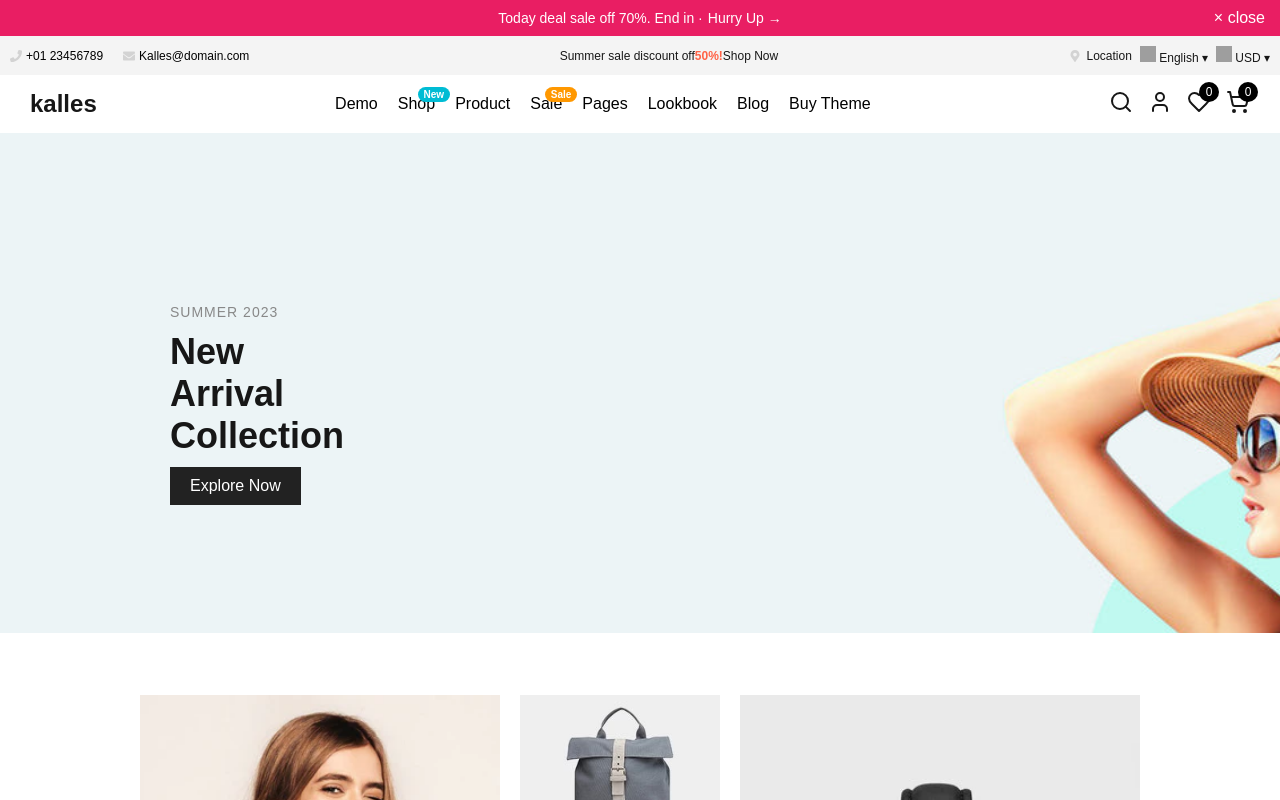
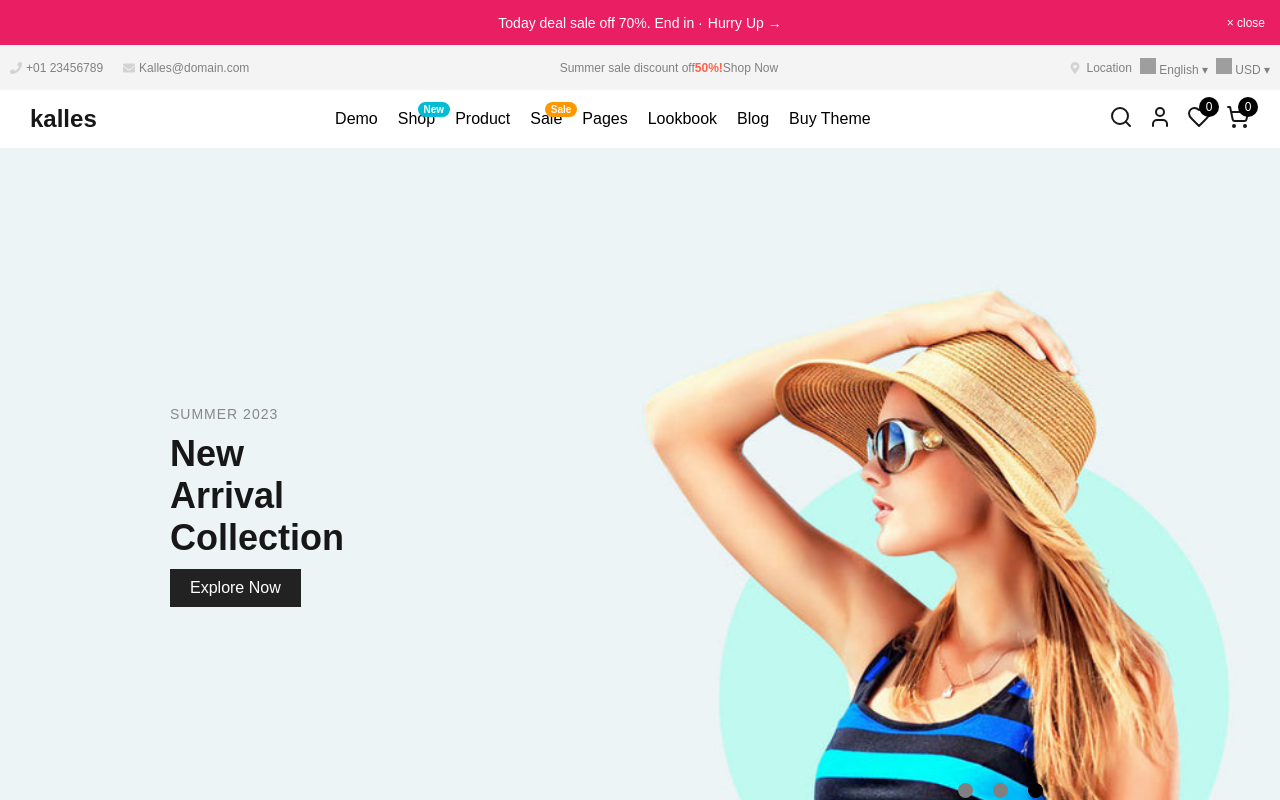
Before and after one commit to quintusintern/Shopify-web, a Next.js app: page / in a window 1280 px wide. Shown: the top 800 px of the page. Built offline with nearby package versions, Linux system fonts and the light colour scheme; grey boxes are pictures that could not be loaded.

Commit message:
Hero Section Fixed

```diff
--- a/src/components/Header/Header.module.css
+++ b/src/components/Header/Header.module.css
@@ -1,9 +1,11 @@
 
 .topBar {
+  height: 45px;
   display: flex;
   justify-content: space-between;
   padding: 10px;
   background-color: #f4f4f4;
+  color: gray;
   font-family: Arial, sans-serif;
   position: relative;
 }
@@ -24,7 +26,7 @@
 }
 
 .contact {
-  color: black;
+  color: gray;
   margin-right: 20px;
   font-size: 12px;
 }
@@ -41,7 +43,7 @@
 }
 
 .mail {
-  color: black;
+  color: gray;
   margin-right: 20px;
   font-size: 12px;
 }
--- a/src/components/Header/index.jsx
+++ b/src/components/Header/index.jsx
@@ -17,10 +17,10 @@ const currencies = [
 ];
 
 const languages = [
-  { code: "en", name: "English", flag: "/assets/Flags/us.svg" },
-  { code: "fr", name: "Français", flag: "/assets/Flags/fr.svg" },
-  { code: "de", name: "Deutsch", flag: "/assets/Flags/de.svg" },
-  { code: "jp", name: "日本語", flag: "/assets/Flags/jp.svg" },
+  { code: "en", name: "English" },
+  { code: "fr", name: "Français" },
+  { code: "de", name: "Deutsch" },
+  { code: "jp", name: "日本語" },
 ];
 
 const Header = () => {
@@ -94,14 +94,6 @@ const Header = () => {
                 className={styles.dropdownItem}
                 onClick={() => selectLanguage(language)}
               >
-                <Image
-                  height={16}
-                  width={16}
-                  loading="lazy"
-                  decoding="async"
-                  src={language.flag}
-                  alt={language.name}
-                />{" "}
                 {language.name}
               </li>
             ))}
--- a/src/components/Headertop/Headertop.module.css
+++ b/src/components/Headertop/Headertop.module.css
@@ -7,6 +7,7 @@
     align-items: center;
     font-size: 14px;
     position: relative;
+    height: 45px;
     width: 100%;
   }
 
@@ -16,7 +17,7 @@
     background: none;
     border: none;
     color: white;
-    font-size: 16px;
+    font-size: 12px;
     cursor: pointer;
   }
 
--- a/src/components/Hero/Hero.module.css
+++ b/src/components/Hero/Hero.module.css
@@ -3,6 +3,7 @@
   display: flex;
   align-items: center;
   justify-content: space-between;
+  height: 715px;
 }
 
 .textContainer {
@@ -42,7 +43,7 @@
   position: absolute;
   top: 0;
   width: 2000px;
-    height: 500px;
+  height: 700px;
   overflow: hidden;
   z-index: 0;
 }
@@ -50,12 +51,42 @@
 .slide {
   position: absolute;
   top: 0;
-    width: 100%;
+  width: 100vw;
   height: 100%;
+  z-index: 0;
 }
 
 .slideImg {
   object-fit: cover;
+  height: 100%;
+  width: 100vw;
+  z-index: 0;
+}
+
+
+.dotsContainer {
+  position: absolute;
+  bottom: 50px;
+  display: flex;
+  justify-self: center;
+  justify-content: center;
   width: 100%;
-    height: auto;
+  z-index: 10;
+  gap: 20px;
 }
+
+.dot {
+  z-index: 15;
+  height: 15px;
+  width: 15px;
+  border-radius: 50%;
+  background-color: gray;
+}
+
+.activeDot {
+  z-index: 15;
+  height: 15px;
+  width: 15px;
+  border-radius: 50%;
+  background-color: black;
+}
--- a/src/components/Hero/index.jsx
+++ b/src/components/Hero/index.jsx
@@ -1,5 +1,4 @@
 "use client";
-
 import { useState, useEffect, useRef } from "react";
 import styles from "./Hero.module.css";
 
@@ -90,6 +89,15 @@ const HeroCarousel = () => {
             />
           </div>
         ))}
+
+        <div className={styles.dotsContainer}>
+          {images.map((_, index) => (
+            <span
+              key={index}
+              className={`${styles.dot} ${index === currentIndex ? styles.activeDot : ""}`}
+            ></span>
+          ))}
+        </div>
       </div>
     </section>
   );
--- a/src/components/Navbar/Navbar.module.css
+++ b/src/components/Navbar/Navbar.module.css
@@ -118,6 +118,7 @@
     display: flex;
     justify-content: flex-end;
     align-items: center;
+    z-index: 20;
   }
 
   .popupRight {
@@ -127,6 +128,7 @@
     box-shadow: -2px 0px 10px rgba(0, 0, 0, 0.2);
     height: 100vh;
     overflow-y: auto;
+    z-index: 25;
   }
 
   .popupHeader {
```
Lines whose indentation alone changed are shown as unchanged.
